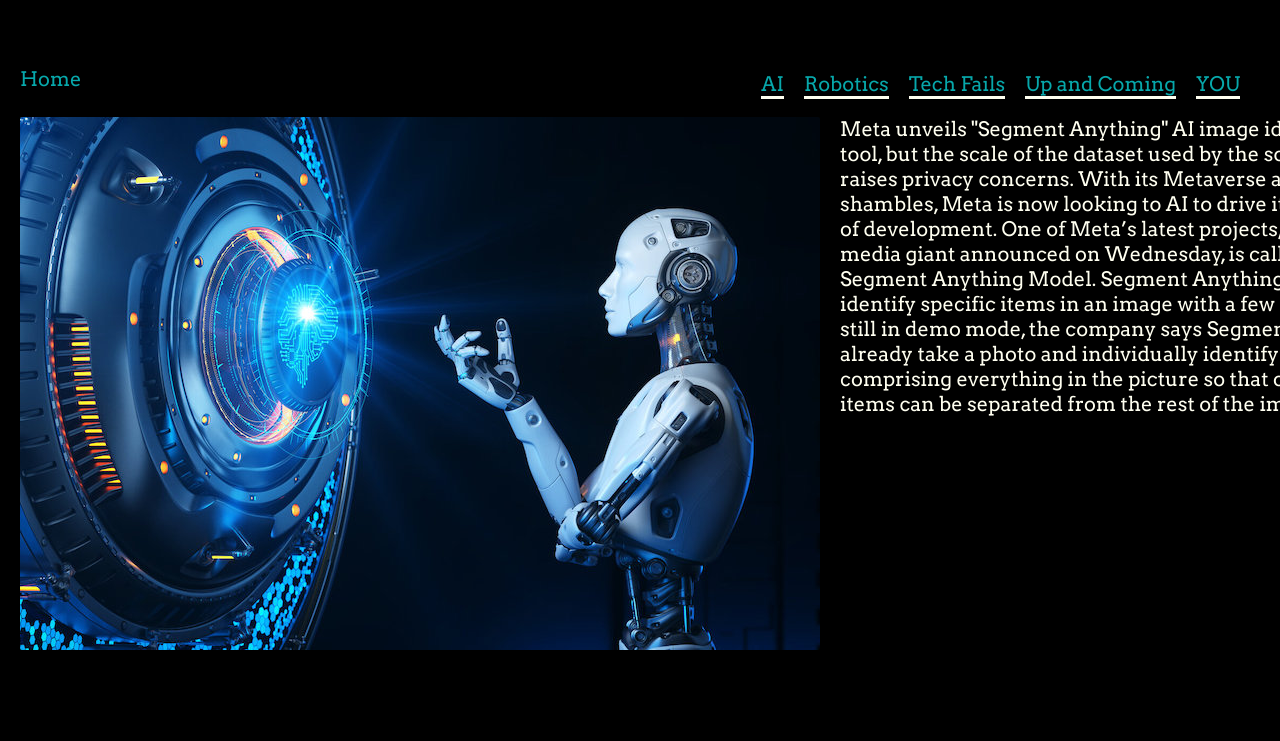
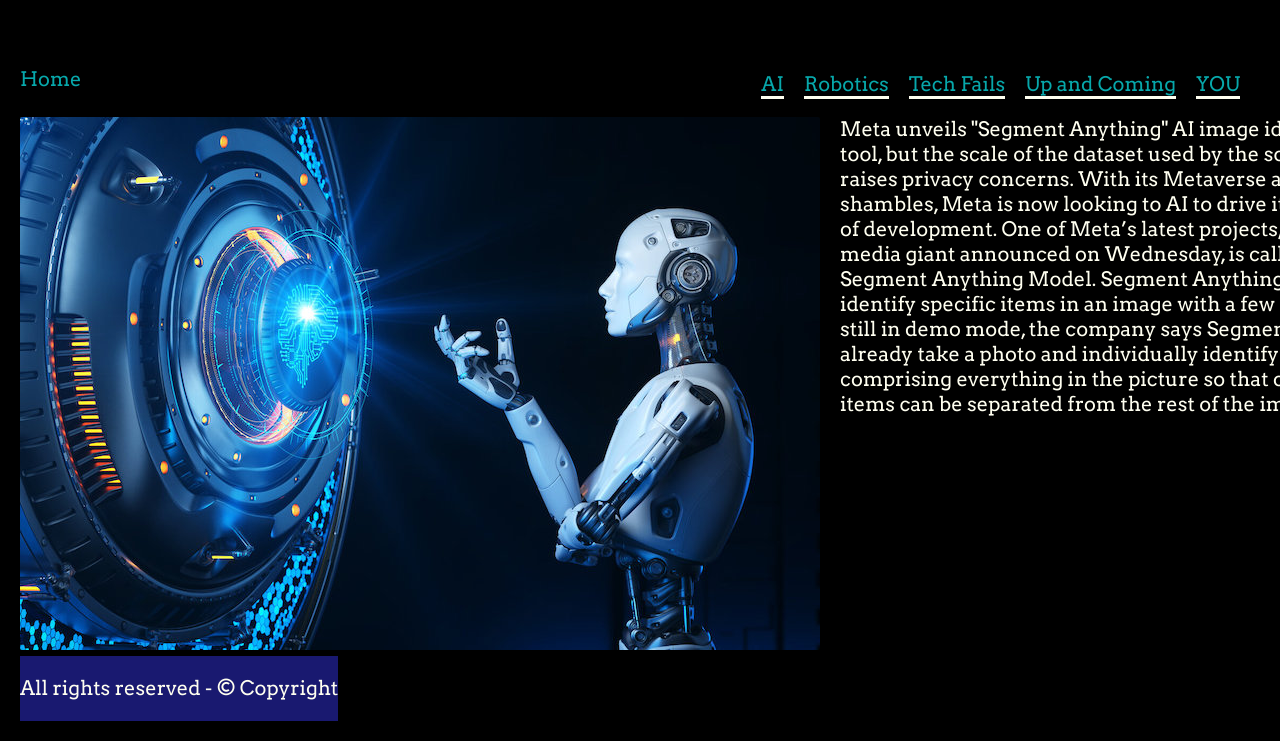
Before and after one commit to samiraowoade/samirawebbdev, a plain HTML site: page ai.html in a window 1280 px wide. Shown: the part 174-915 px from the top of the page. Before the commit the page ends 850 px from the top, so only its background shows below. Drawn offline with Linux system fonts and the light colour scheme.

Commit message:
web
webdev

```diff
--- a/ai.html
+++ b/ai.html
@@ -53,7 +53,11 @@
 
 
  </div>
+ <footer class="footer">
 
+  <p>All rights reserved - &#169; Copyright</p>
+
+</footer>
 
 
 
```
Also changed, not shown: 1 other file.
